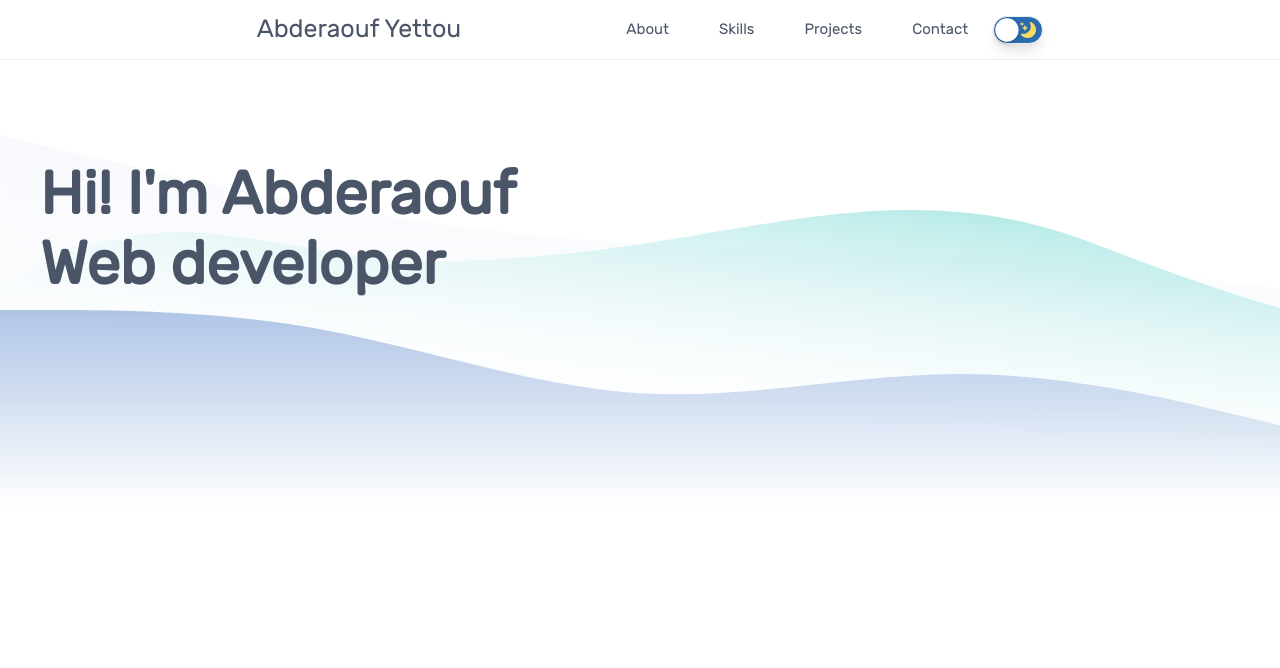
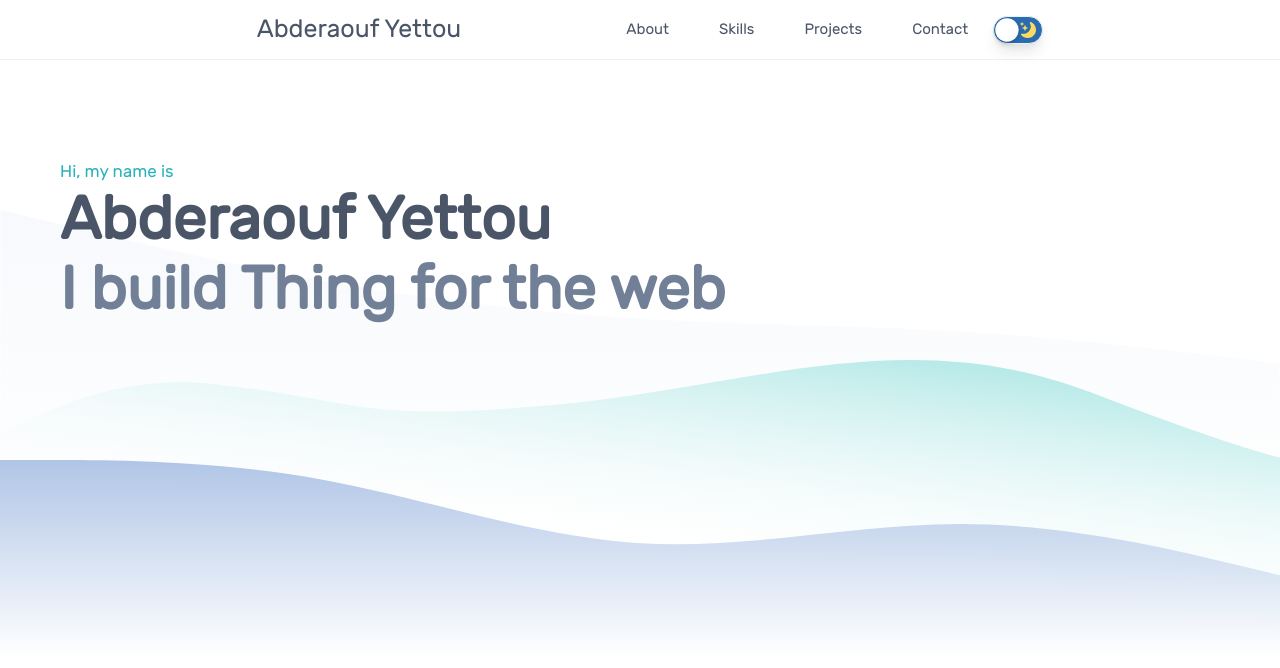
Before and after one commit to Abderyett/Portfolio, a React (Create React App) app: page / in a window 1280 px wide. Shown: the top 668 px of the page. Built offline with nearby package versions, Linux system fonts and the light colour scheme.

Commit message:
update hero section

```diff
--- a/src/components/Hero/HeroSection.js
+++ b/src/components/Hero/HeroSection.js
@@ -8,9 +8,9 @@ function HeroSection() {
       <S.ContentWrapper>
         <WaveBackground />
         <S.TextWrapper>
-          <S.Title>Hi! I'm Abderaouf Web developer </S.Title>
-
-          {/* <S.Description>I create custom website to help businesses do better online </S.Description> */}
+          <S.Description>Hi, my name is </S.Description>
+          <S.FirstTitle> Abderaouf Yettou</S.FirstTitle>
+          <S.SecondTitle>I build Thing for the web</S.SecondTitle>
         </S.TextWrapper>
       </S.ContentWrapper>
     </S.Wrapper>
--- a/src/components/Hero/styles.js
+++ b/src/components/Hero/styles.js
@@ -10,19 +10,26 @@ export const ContentWrapper = styled.div`
   max-width: 1234px;
 `;
 export const TextWrapper = styled.div`
-  max-width: 600px;
-  padding: 100px 40px;
+  /* max-width: 600px; */
+  padding: 100px 60px;
+
   position: absolute;
   top: 0;
 `;
-export const Title = styled.h1`
+export const FirstTitle = styled.h1`
   font-size: 60px;
   font-weight: bold;
 
   color: ${(props) => props.theme.headingText};
 `;
+export const SecondTitle = styled.h1`
+  font-size: 60px;
+  font-weight: bold;
+
+  color: ${(props) => props.theme.heroText};
+`;
 export const Description = styled.p`
   font-size: 17px;
   line-height: 25px;
-  color: ${(props) => props.theme.headingText};
+  color: ${(props) => props.theme.paragraphHero};
 `;
--- a/src/components/WaveBackground.js
+++ b/src/components/WaveBackground.js
@@ -26,15 +26,15 @@ const position = css`
 
 const FirstWave = styled.img`
   ${position}
-  top: 75px;
+  top: 150px;
 `;
 const SecondWave = styled.img`
   ${position}
-  top: 150px;
+  top: 300px;
 `;
 const ThirdWave = styled.img`
   ${position}
-  top: 250px;
+  top: 400px;
 
   @media (max-width: 768px) {
     top: 170px;
--- a/src/components/theme.js
+++ b/src/components/theme.js
@@ -5,6 +5,8 @@ export const lightTheme = {
   headingText: `${color.grey_700}`,
   borderNav: `${color.grey_200}`,
   hoverColor: `${color.grey_100}`,
+  heroText: `${color.grey_600}`,
+  paragraphHero: `${color.cyan_500}`,
 };
 
 export const darkTheme = {
@@ -12,4 +14,6 @@ export const darkTheme = {
   headingText: `${color.white}`,
   borderNav: `${color.grey_700}`,
   hoverColor: `${color.grey_700}`,
+  heroText: `${color.grey_400}`,
+  paragraphHero: `${color.cyan_200}`,
 };
```
Also changed, not shown: 1 other file (tests, documents, lock files or other folders).
